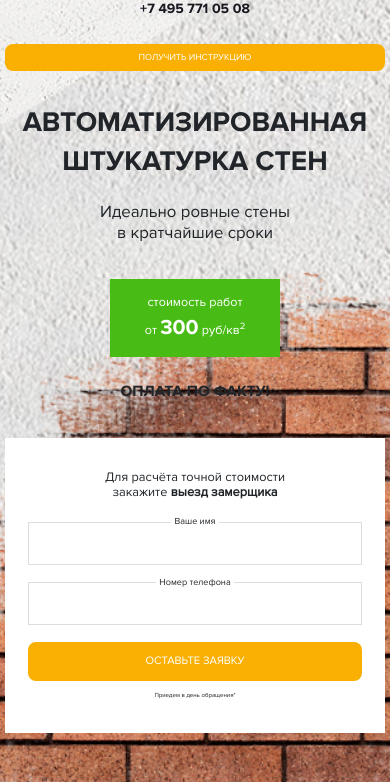
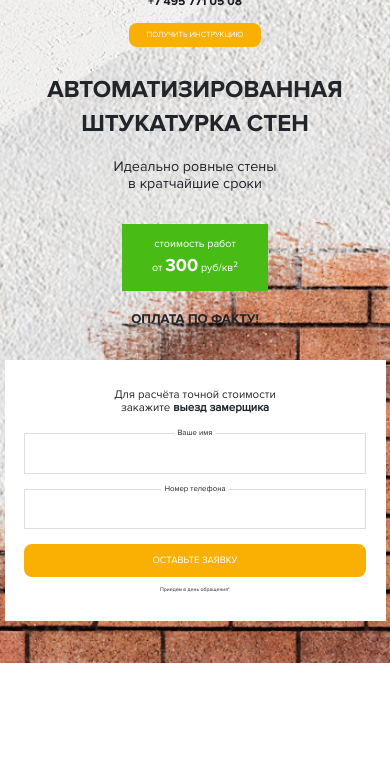
Before and after one commit to partizan63rus/partizan63rus.github.io, a plain HTML site: page www/index.html in a window 390 px wide. Shown: the part 107-889 px from the top of the page. After the commit the page ends 844 px from the top, so only its background shows below. Drawn offline with nearby package versions, Linux system fonts and the light colour scheme.

Commit message:
Add files via upload

```diff
--- a/www/index.html
+++ b/www/index.html
@@ -21,17 +21,17 @@
 
      <div class="row">
 
-      <div class="col-lg-6 col-md-4 col-sm-12">
+      <div class="col-lg-6 col-md-4 col-sm-12  ">
        <div class="logo">
         <img src="img/logo.png" alt="Гипсолит">
        </div>
       </div>
 
-      <div class="col-lg-3 col-md-4 col-sm-12 text-center">
+      <div class="col-lg-3 col-md-4 col-sm-6 text-center ">
        <a class="phone-link" href="#">+7 495 771 05 08</a>
       </div>
 
-      <div class="col-lg-3 col-md-4 col-sm-12">
+      <div class="col-lg-3 col-md-4 col-sm-6 ">
        <div class="wrap">
         <div class="wrap-block">
          <button class="btn w-100">
--- a/www/less/style.less
+++ b/www/less/style.less
@@ -223,10 +223,28 @@ margin-bottom: 5rem;
  text-align: center;
 }
 }
-
-@media(max-width: 575px) {
-
+@media (max-width: 575px) {
+ html{
+font-size: 6px;
+}
+.main {
+background-position: top right;
+}
+.wrap-block {
+display: inline-block;
+}
+ }
+@media(max-width: 320px) {
 html{
-font-size: 7px;
+font-size: 6px;
+}
+.main {
+background-position: top right;
+}
+.phone-link {
+display: inline-block;
+}
+.wrap-block {
+display: inline-block;
 }
 }
```
Also changed, not shown: www/css/style.css.
